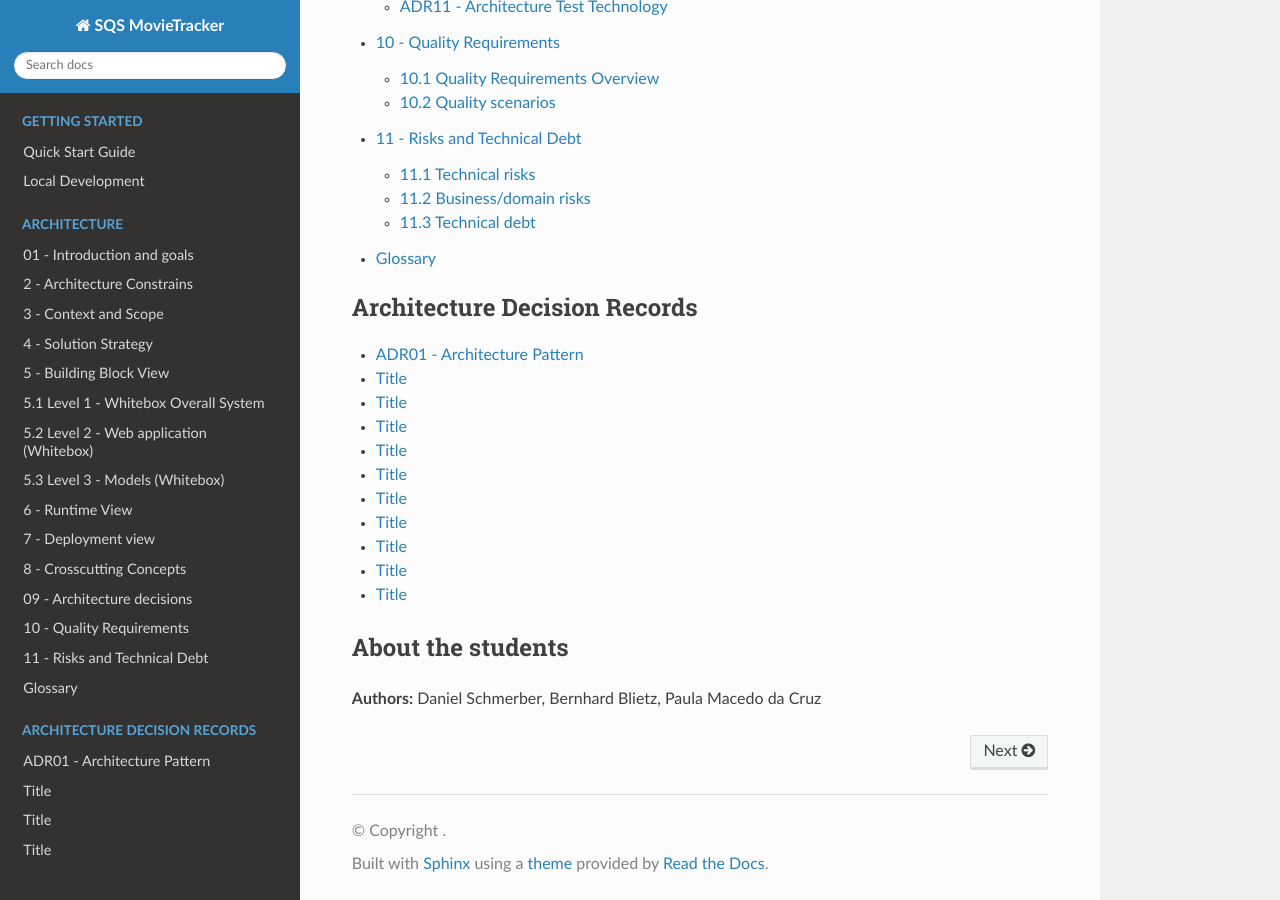
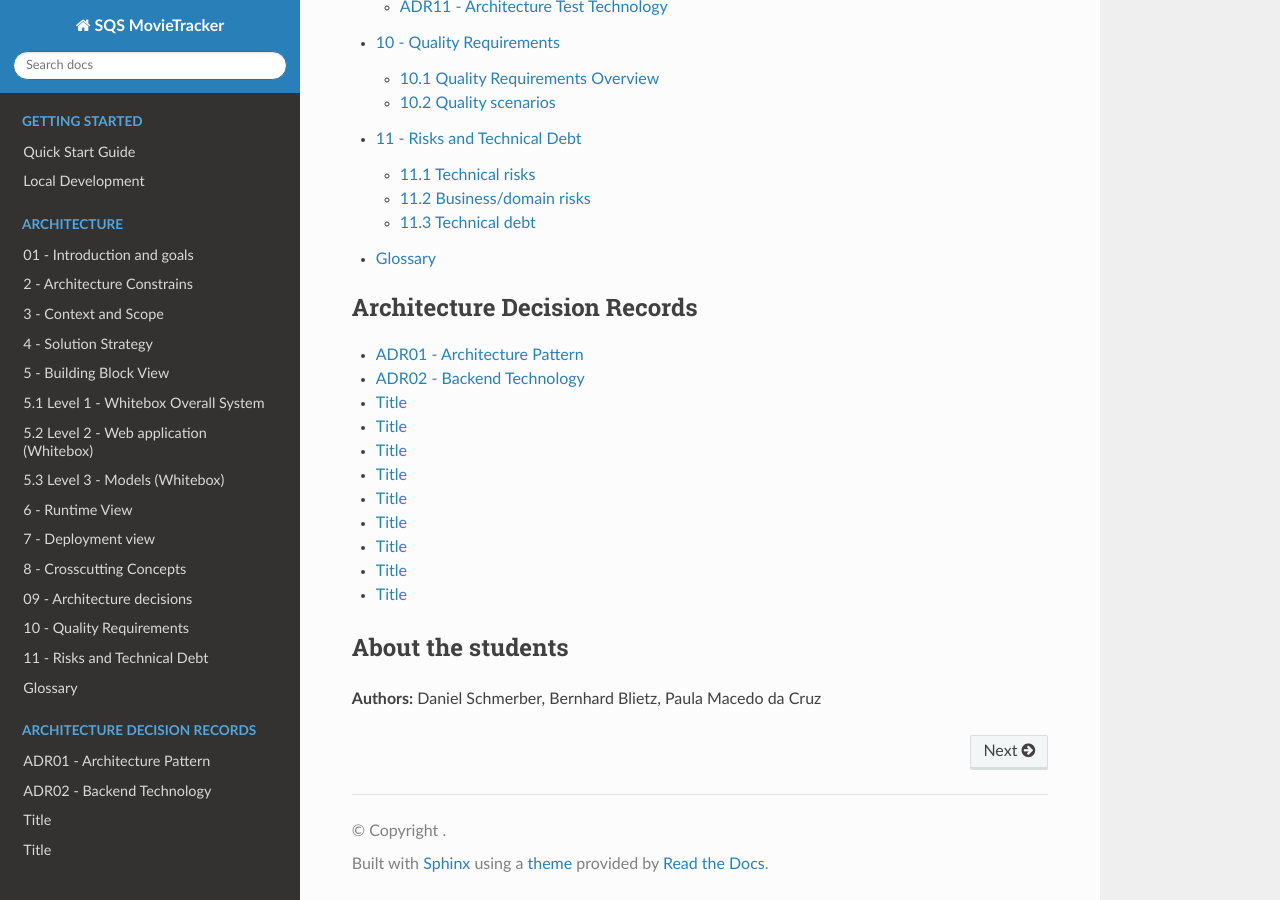
Before and after one commit to DanielSchmerber/SQS26_MovieTracker, a Sphinx documentation site: the page built from docs/index.md, in a window 1280 px wide and 900 px high, scrolled down 2389 px. Built offline with Sphinx 7.4.7 and the Read the Docs theme 3.1.0, drawn with Linux system fonts in a browser that asks for light colours.

Commit message:
Update 002-backend-technology.md
fix title readthedocs

```diff
--- a/docs/arc42/09_architecture_decisions_(adr)/002-backend-technology.md
+++ b/docs/arc42/09_architecture_decisions_(adr)/002-backend-technology.md
@@ -1,16 +1,17 @@
-# Title
+# ADR02 - Backend Technology
+## Title
 
 Decision to Choose the System's Backend Technology
 
 
 
-## Status
+### Status
 
 accepted
 
 
 
-## Context
+### Context
 
 We need a backend framework to implement a REST API for the MovieTracker application.
 
@@ -34,13 +35,13 @@ Alternatives considered included:
 
 
 
-## Decision
+### Decision
 
 We chose Python with FastAPI. FastAPI is modern, light-weight webframework for Python.
 
 
 
-## Consequences
+### Consequences
 
 **Easier:**
 
```
